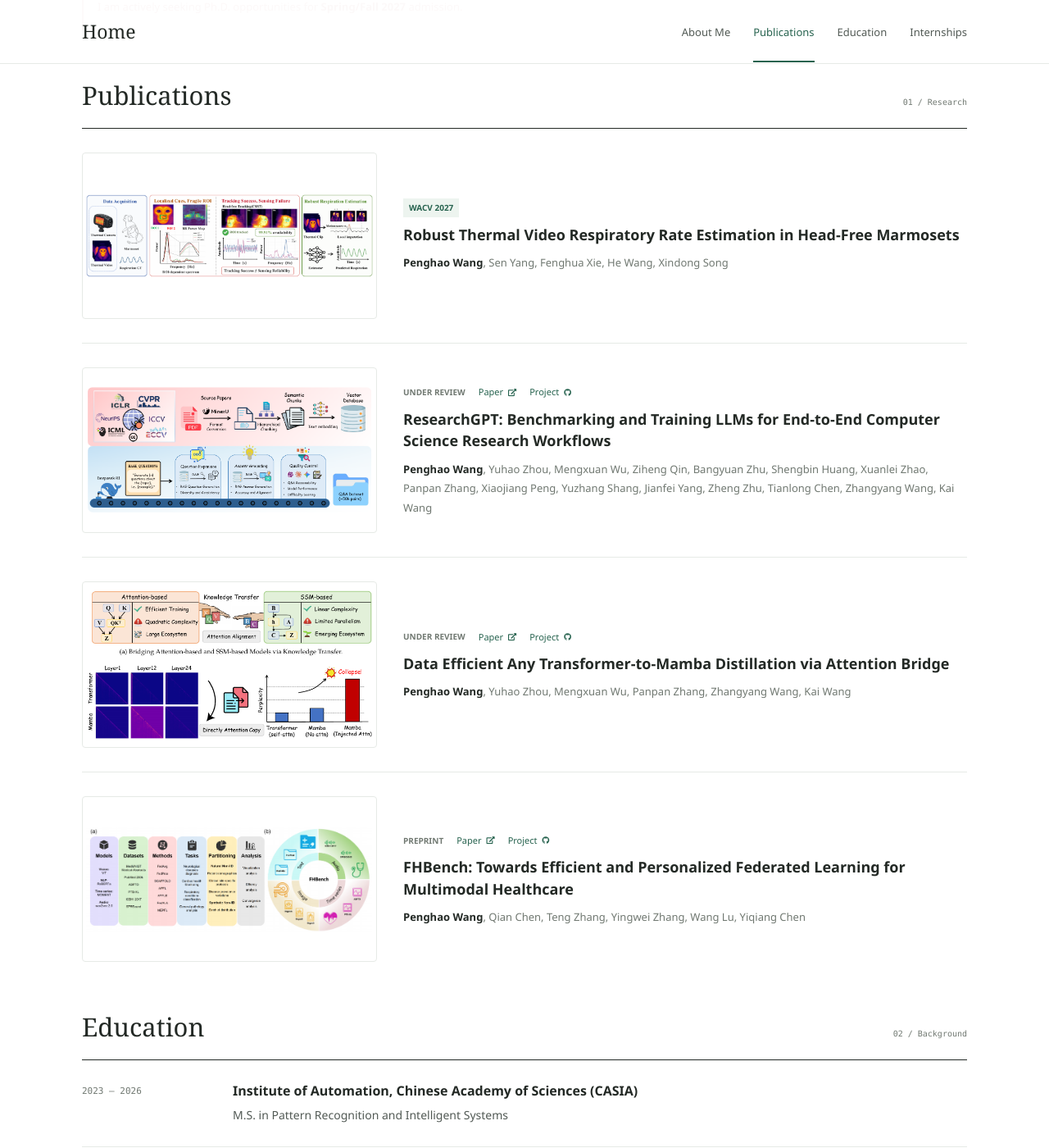
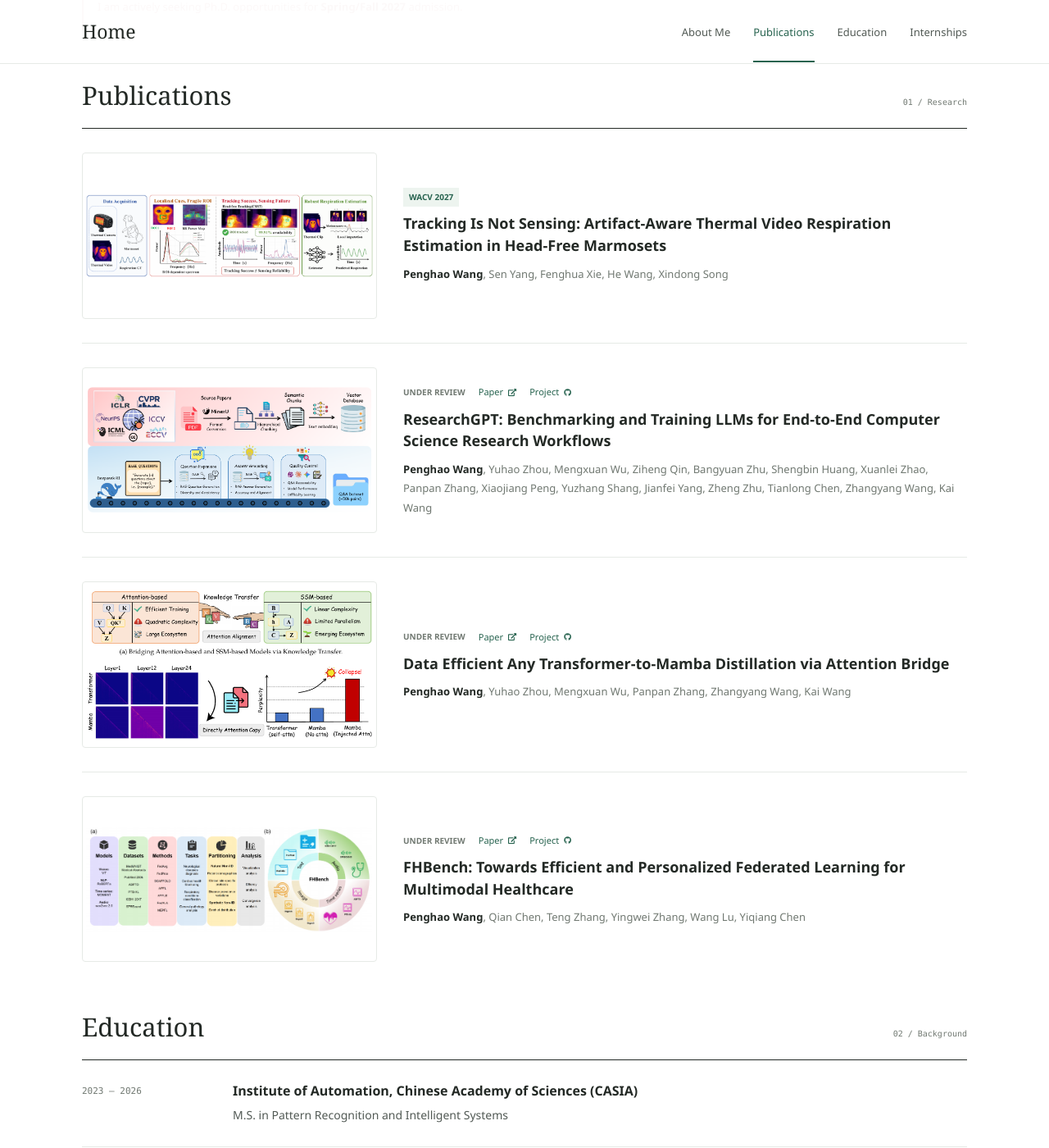
Before and after one commit to wph6/wph6.github.io, a Jekyll site: the page built from _pages/about.md, in a window 1280 px wide and 1400 px high, scrolled down 472 px. Shown: the whole window at 82% size. Built offline with Jekyll 4.4.1, drawn with Linux system fonts in a browser that asks for light colours.

Commit message:
Update thermal respiration paper title and FHBench review status

```diff
--- a/_pages/about.md
+++ b/_pages/about.md
@@ -34,13 +34,13 @@ redirect_from:
   </div>
   <div class="publication-list">
     <article class="publication">
-      <button class="paper-figure" type="button" data-figure="{{ '/images/marmoset_overview.png' | relative_url }}" data-title="Robust Thermal Video Respiratory Rate Estimation in Head-Free Marmosets" aria-label="Enlarge figure: Robust Thermal Video Respiratory Rate Estimation in Head-Free Marmosets" aria-haspopup="dialog" title="Enlarge figure">
+      <button class="paper-figure" type="button" data-figure="{{ '/images/marmoset_overview.png' | relative_url }}" data-title="Tracking Is Not Sensing: Artifact-Aware Thermal Video Respiration Estimation in Head-Free Marmosets" aria-label="Enlarge figure: Tracking Is Not Sensing: Artifact-Aware Thermal Video Respiration Estimation in Head-Free Marmosets" aria-haspopup="dialog" title="Enlarge figure">
         <img src="{{ '/images/marmoset_overview.png' | relative_url }}" alt="Overview of thermal video acquisition, tracking artifacts, and robust respiration estimation in marmosets" width="2125" height="615" loading="lazy">
         <span class="figure-zoom" aria-hidden="true"><i class="icon icon-expand"></i></span>
       </button>
       <div class="paper-content">
         <div class="paper-meta"><span class="venue venue-accepted">WACV 2027</span></div>
-        <h3>Robust Thermal Video Respiratory Rate Estimation in Head-Free Marmosets</h3>
+        <h3>Tracking Is Not Sensing: Artifact-Aware Thermal Video Respiration Estimation in Head-Free Marmosets</h3>
         <p class="paper-authors"><strong>Penghao Wang</strong>, Sen Yang, Fenghua Xie, He Wang, Xindong Song</p>
       </div>
     </article>
@@ -75,7 +75,7 @@ redirect_from:
         <span class="figure-zoom" aria-hidden="true"><i class="icon icon-expand"></i></span>
       </button>
       <div class="paper-content">
-        <div class="paper-meta"><span class="venue">Preprint</span><a class="paper-link" href="https://arxiv.org/pdf/2504.10817" target="_blank" rel="noopener noreferrer">Paper <i class="icon icon-external" aria-hidden="true"></i></a><a class="paper-link" href="https://github.com/wph6/FHBench" target="_blank" rel="noopener noreferrer">Project <i class="brand-icon icon-github" aria-hidden="true"></i></a></div>
+        <div class="paper-meta"><span class="venue">Under Review</span><a class="paper-link" href="https://arxiv.org/pdf/2504.10817" target="_blank" rel="noopener noreferrer">Paper <i class="icon icon-external" aria-hidden="true"></i></a><a class="paper-link" href="https://github.com/wph6/FHBench" target="_blank" rel="noopener noreferrer">Project <i class="brand-icon icon-github" aria-hidden="true"></i></a></div>
         <h3><a href="https://arxiv.org/pdf/2504.10817" target="_blank" rel="noopener noreferrer">FHBench: Towards Efficient and Personalized Federated Learning for Multimodal Healthcare</a></h3>
         <p class="paper-authors"><strong>Penghao Wang</strong>, Qian Chen, Teng Zhang, Yingwei Zhang, Wang Lu, Yiqiang Chen</p>
       </div>
```
